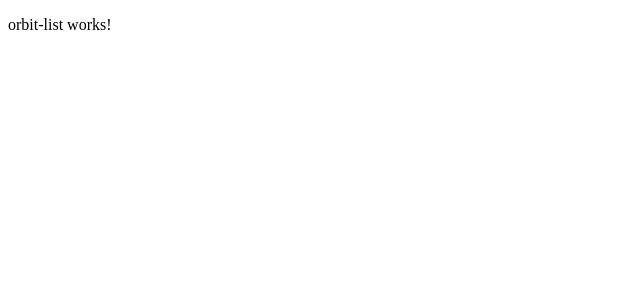
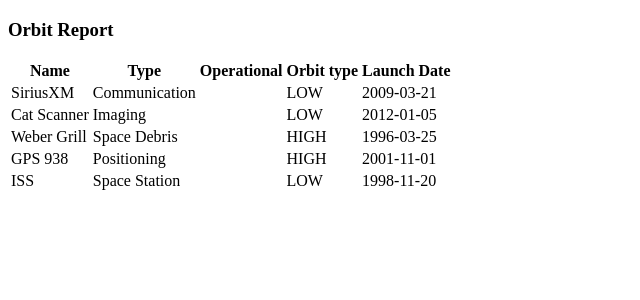
Before and after one commit to ramadevimaram/orbit-report, an Angular app: page / in a window 1280 px wide. Shown: the top 300 px of the page, without its empty margins (0-640 px from the left). Built offline with nearby package versions, Linux system fonts and the light colour scheme.

Commit message:
added code ngFor to get the array elements to display in table

```diff
--- a/src/app/orbit-list/orbit-list.component.html
+++ b/src/app/orbit-list/orbit-list.component.html
@@ -1 +1,17 @@
-<p>orbit-list works!</p>
+<h3>Orbit Report</h3>
+<table>
+    <tr class="header-row">
+        <th class="sortable">Name</th>
+        <th class="sortable">Type</th>
+        <th>Operational</th>
+        <th>Orbit type</th>
+        <th>Launch Date</th>
+    </tr>
+    <tr *ngFor = "let satellite of satellites">
+        <td>{{satellite.name}}</td>
+        <td>{{satellite.type}}</td>
+        <td>{{satellite.operational}}</td>
+        <td>{{satellite.orbitType}}</td>
+        <td>{{satellite.launchDate}}</td>
+    </tr>
+</table>
```
